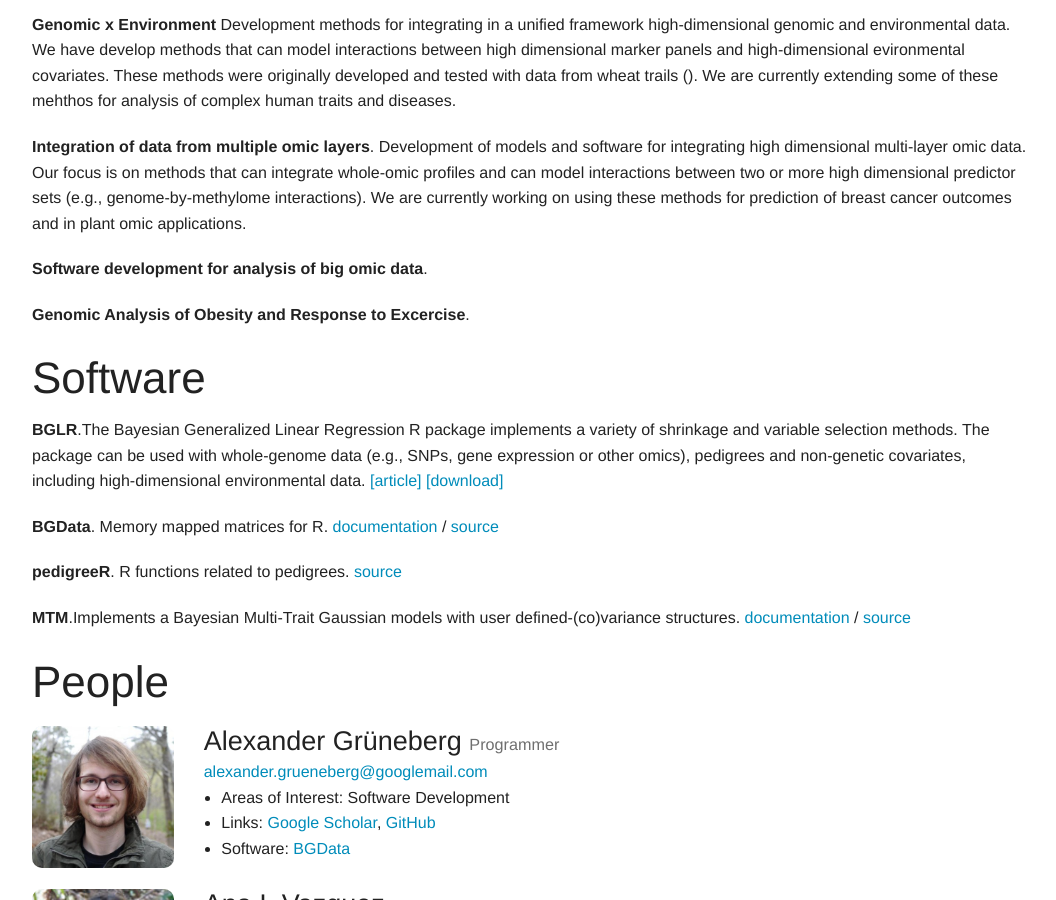
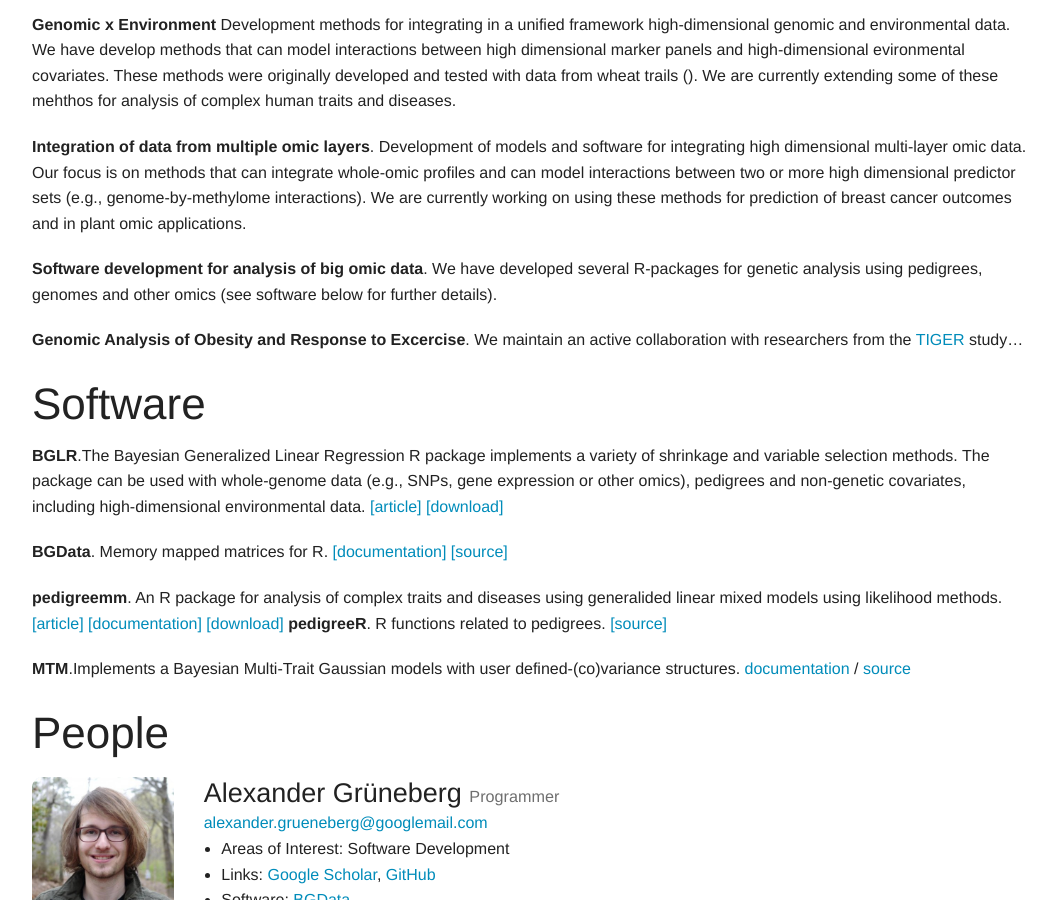
Before and after one commit to QuantGen/quantgen.github.io, a Jekyll site: the page built from index.md, in a window 1280 px wide and 900 px high, scrolled down 350 px. Shown: the whole window, without its empty margins (108-1164 px from the left). Built offline with Jekyll 4.4.1, drawn with Linux system fonts in a browser that asks for light colours.

Commit message:
aded several links and edited text

```diff
--- a/index.md
+++ b/index.md
@@ -16,9 +16,9 @@ Projects
 
 **Integration of data from multiple omic layers**. Development of models and software for integrating high dimensional multi-layer omic data. Our focus is on methods that can integrate whole-omic profiles and can model interactions between two or more high dimensional predictor sets (e.g., genome-by-methylome interactions). We are currently working on using these methods for prediction of breast cancer outcomes and in plant omic applications.
 
-**Software development for analysis of big omic data**.
+**Software development for analysis of big omic data**. We have developed several R-packages for genetic analysis using pedigrees, genomes and other omics (see software below for further details).
 
-**Genomic Analysis of Obesity and Response to Excercise**.
+**Genomic Analysis of Obesity and Response to Excercise**. We maintain an active collaboration with researchers from the [TIGER](http://tigerstudy.org/) study...
 
 
 Software
@@ -26,9 +26,10 @@ Software
 
 **BGLR**.The Bayesian Generalized Linear Regression R package implements a variety of shrinkage and variable selection methods. The package can be used with whole-genome data (e.g., SNPs, gene expression or other omics), pedigrees and non-genetic covariates, including high-dimensional environmental data. [[article]](http://www.genetics.org/content/198/2/483.full.pdf+html) [[download]](http://cran.r-project.org/web/packages/BGLR/index.html)
 
-**BGData**. Memory mapped matrices for R. [documentation](https://github.com/QuantGen/BGData/wiki) / [source](https://github.com/QuantGen/BGData/wiki)
+**BGData**. Memory mapped matrices for R. [[documentation]](https://github.com/QuantGen/BGData/wiki)  [[source]](https://github.com/QuantGen/BGData/wiki)
 
-**pedigreeR**. R functions related to pedigrees. [source](https://github.com/Rpedigree/pedigreeR)
+**pedigreemm**. An R package for analysis of complex traits and diseases using generalided linear mixed models using likelihood methods. [[article]](http://www.ncbi.nlm.nih.gov/pubmed/19820058) [[documentation]](http://cran.r-project.org/web/packages/pedigreemm/pedigreemm.pdf)  [[download]](http://cran.r-project.org/web/packages/pedigreemm/index.html)
+**pedigreeR**. R functions related to pedigrees. [[source]](https://github.com/Rpedigree/pedigreeR)
 
 **MTM**.Implements a Bayesian Multi-Trait Gaussian models with user defined-(co)variance structures. [documentation](https://www.dropbox.com/s/5tlr8hotsvcyam4/MTM%20documentation%20V2.docx?dl=0) / [source](https://www.dropbox.com/s/neyva73riidcfh5/MTM.R?dl=0)
 
```
